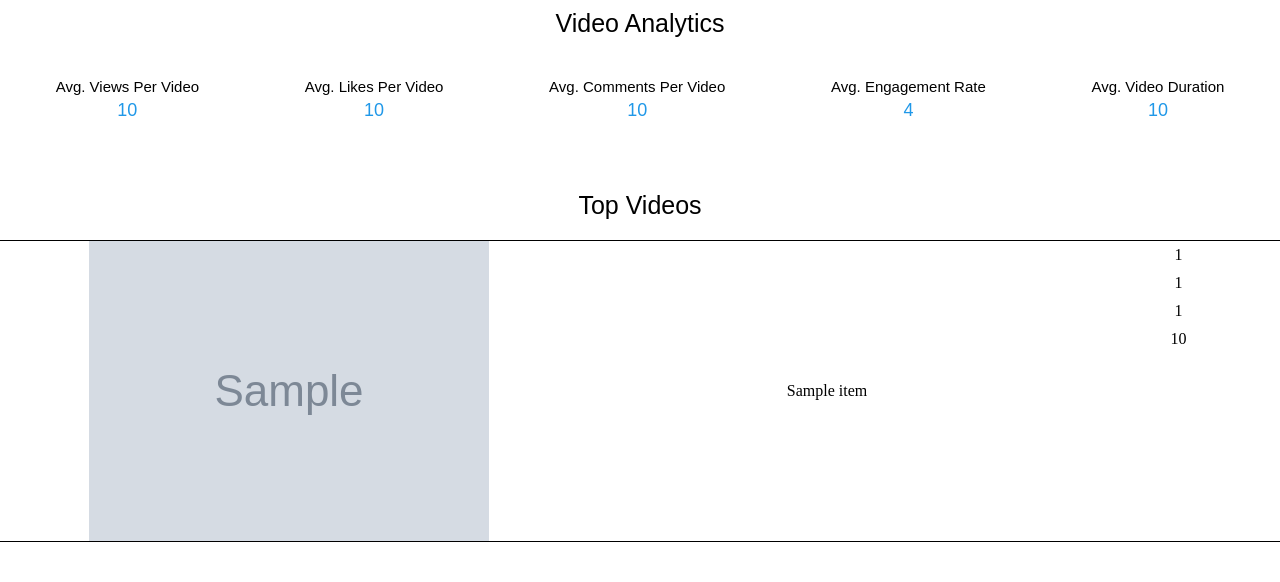
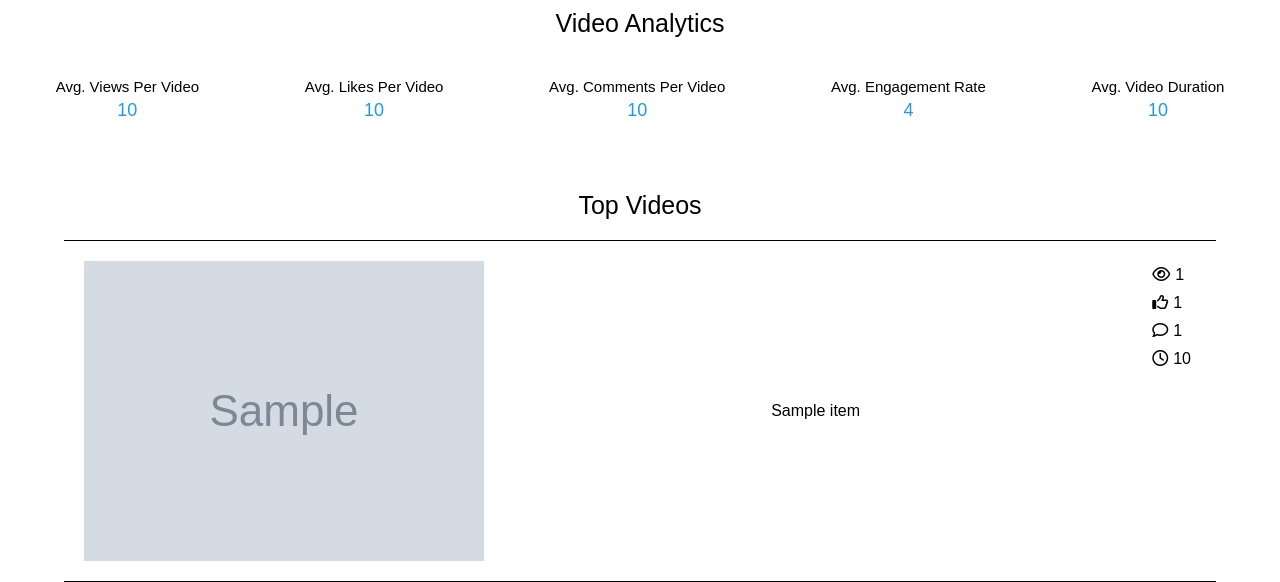
Before and after one commit to gabrieltsferreira/YTChannelDataExtractor, a Flask app: template templates/results.html in a window 1280 px wide. Shown: the part 1093-1675 px from the top of the page. Before the commit the page ends 1635 px from the top, so only its background shows below. Run offline with Flask 3, Linux system fonts and the light colour scheme; the template is opened without the code that fills it: most values are stand-ins (such as "Sample title", 1, 10 or a date in 2020); grey boxes marked "Sample" are stand-in pictures; some libraries are stand-ins or nearby versions.

Commit message:
Top videos layout fixes

```diff
--- a/static/css/results.css
+++ b/static/css/results.css
@@ -114,9 +114,6 @@ body{
     align-items: center;
     justify-content: center;
     padding: 20px 50px;
-    /* border:1px solid black;
-    border-radius: 10px;
-    padding: 20px 50px; */
 }
 
 .analytics-info-title{
@@ -138,7 +135,9 @@ body{
 
 
 .top-videos-content{
-
+    display: flex;
+    justify-content: center;
+    align-items: center;
 }
 
 
@@ -147,10 +146,12 @@ body{
     justify-content: space-evenly;
     border-top: 1px solid black;
     border-bottom: 1px solid black;
+    padding: 20px;
 }
 
 .top-videos-row-item{
-    max-width: 100vw;
+    max-width: 90vw;
+    font-family: Arial, Helvetica, sans-serif;
 }
 
 .video-thumbnail{
@@ -163,7 +164,7 @@ body{
     display: flex;
     justify-content: center;
     align-items: center;
-    width: 500px;
+    width: 800px;
 }
 
 .video-stats{
@@ -172,7 +173,10 @@ body{
 
 .video-stats-item{
     display: flex;
-    justify-content: center;
     align-items: center;
     padding: 5px;
 }
+
+.video-stats-icon{
+    padding-right: 5px;
+}
--- a/templates/results.html
+++ b/templates/results.html
@@ -193,18 +193,30 @@
 
                             <div class="video-stats">
                                 <div class="video-stats-item">
+                                    <div class="video-stats-icon">
+                                        <i class="fa-regular fa-eye"></i>
+                                    </div>
                                     {{ item['viewCount'] }}
                                 </div>
 
                                 <div class="video-stats-item">
+                                    <div class="video-stats-icon">
+                                        <i class="fa-regular fa-thumbs-up"></i>
+                                    </div>
                                     {{ item['likeCount'] }}
                                 </div>
 
                                 <div class="video-stats-item">
+                                    <div class="video-stats-icon">
+                                        <i class="fa-regular fa-comment"></i>
+                                    </div>
                                     {{ item['commentCount'] }}
                                 </div>
 
                                 <div class="video-stats-item">
+                                    <div class="video-stats-icon">
+                                        <i class="fa-regular fa-clock"></i>
+                                    </div>
                                     {{ item['duration'] }}
                                 </div>
                             </div>
```
